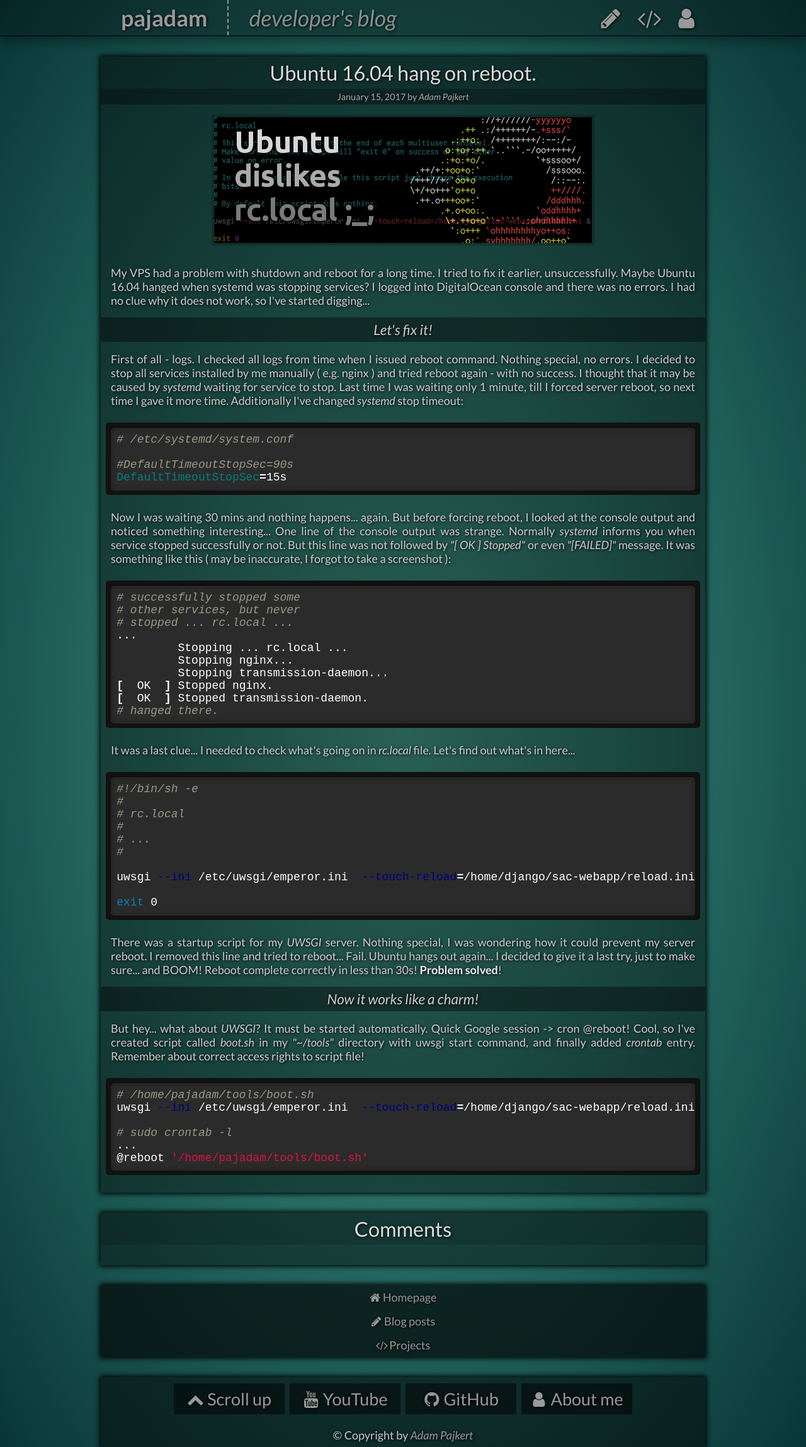
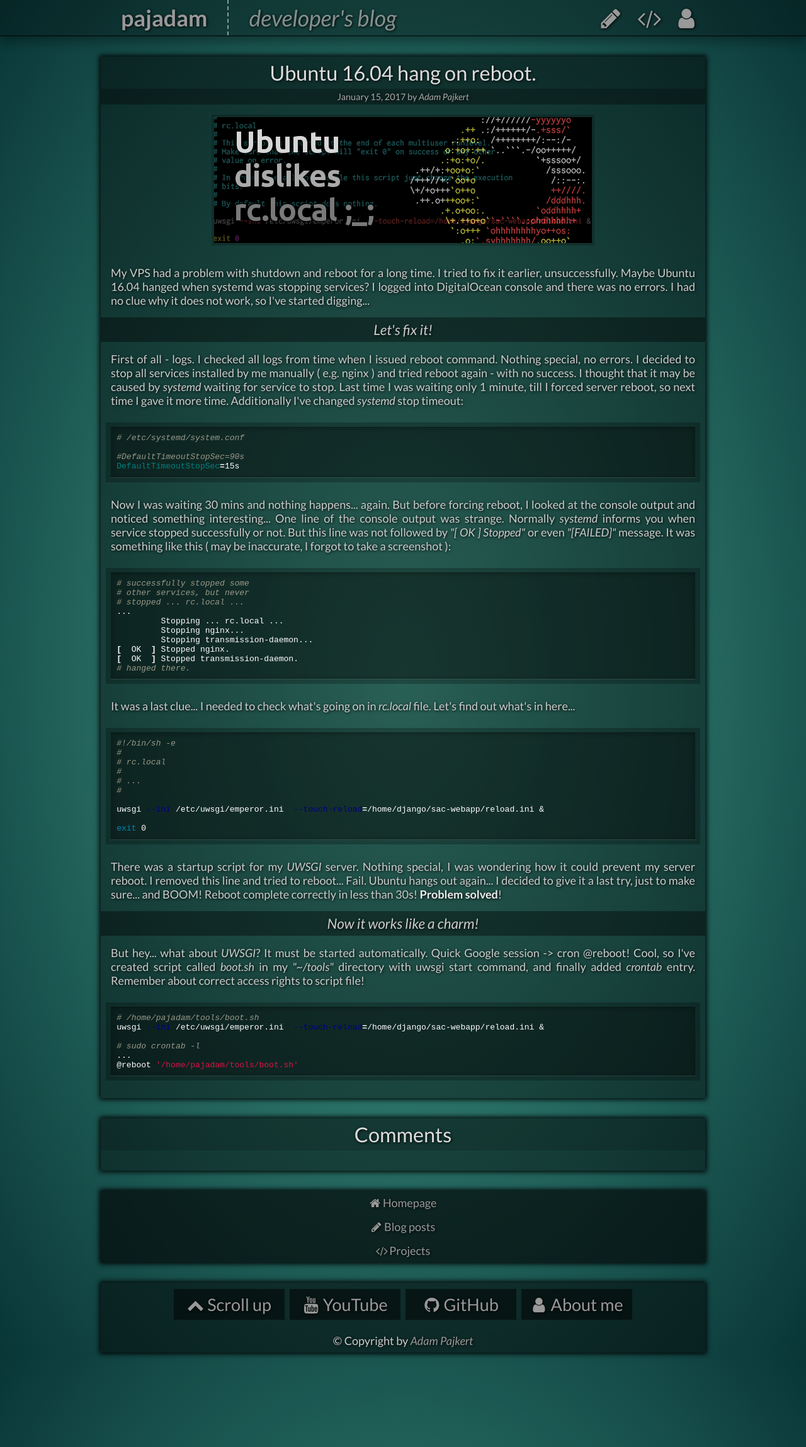
Before and after one commit to pajadam/blog.pajadam.me, a Jekyll site: the page built from _posts/blog/2017-01-15-Ubuntu 16.04 hang on reboot.markdown, in a window 1280 px wide. Shown: the whole page at 63% size. Built offline with Jekyll 4.4.1, drawn with Linux system fonts in a browser that asks for light colours; comment, search, counter and statistics services are not loaded.

Commit message:
Code highlighting matches blog style

```diff
--- a/_sass/_syntax.scss
+++ b/_sass/_syntax.scss
@@ -1,23 +1,21 @@
-.highlight  { text-align:left; background: #111; text-shadow: none; margin: 8px; padding: 8px; border-radius: 5px; }
+.highlight { text-align:left; background: rgba(0,0,0,0.25); text-shadow: none; margin: 8px; padding: 8px; }
 .highlight pre{
     width: 98%;
     border: 0;
     margin: 0px;
     display: inline-block;
+    font-size: 13px;
     padding: 1%;
     color: #fff;
     max-width: 98%;
     min-height: 30px;
     overflow-x: auto;
     white-space: pre;
-    background-color: #2b2b2b!important;
-    border-radius: 5px;
+    background-color: rgba(0,0,0,0.25)!important;
     vertical-align: middle;
     -webkit-box-shadow: inset 0 1px 10px rgba(0,0,0,0.3), 0 1px 0 rgba(255,255,255,0.1), 0 -1px 0 rgba(0,0,0,0.5);
     -moz-box-shadow: inset 0 1px 10px rgba(0,0,0,0.3),0 1px 0 rgba(255,255,255,0.1),0 -1px 0 rgba(0,0,0,0.5);
     box-shadow: inset 0 1px 10px rgba(0,0,0,0.3), 0 1px 0 rgba(255,255,255,0.1), 0 -1px 0 rgba(0,0,0,0.5);
-    -webkit-border-radius: 5px;
-    -moz-border-radius: 5px;
 }
 .highlight .c { color: #999988; font-style: italic } /* Comment */
 .highlight .err { color: #a61717; background-color: #e3d2d2 } /* Error */
```
